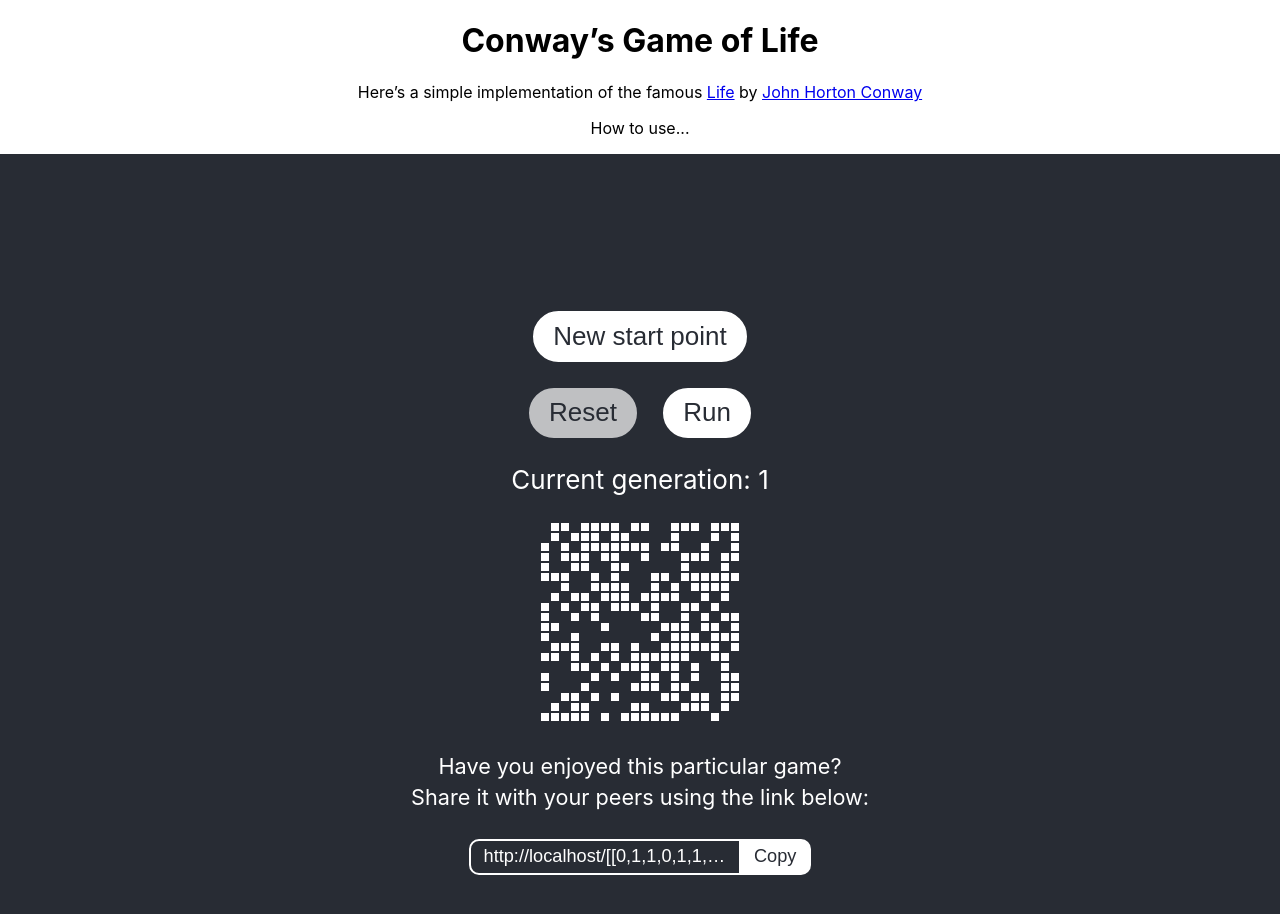
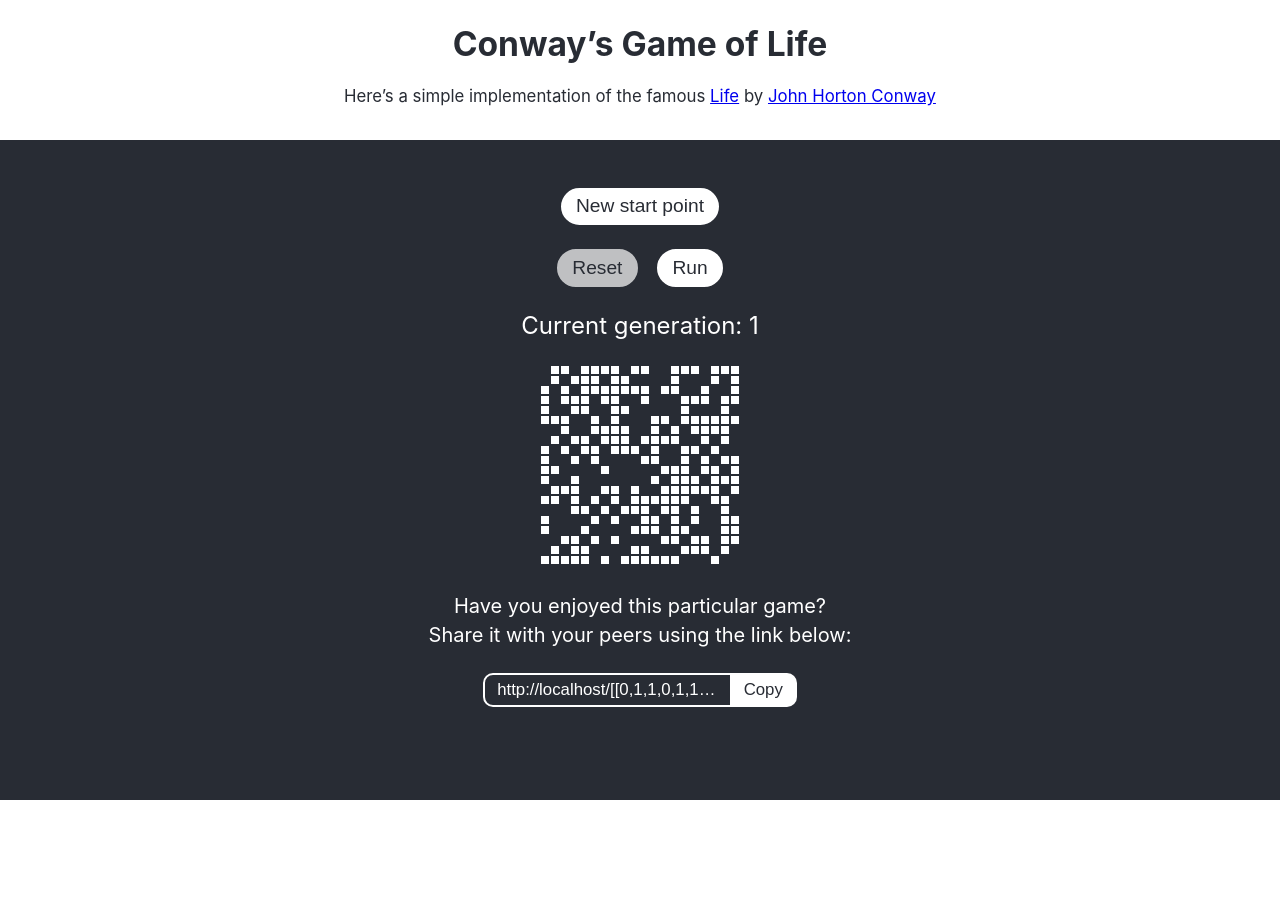
Before and after one commit to Raz666/game-of-life, a React (Create React App) app: page / in a window 1280 px wide. Shown: the top 914 px of the page. After the commit the page ends 800 px from the top, so only its background shows below. Built offline with nearby package versions, Linux system fonts and the light colour scheme.

Commit message:
clean code

```diff
--- a/src/App.scss
+++ b/src/App.scss
@@ -5,20 +5,34 @@ $common-size: 0.7em;
 $common-radius: 10px;
 $common-border: 2px solid $common-light;
 
-.App {
+.app {
   text-align: center;
+  min-height: 100vh;
+  display: flex;
+  flex-direction: column;
+  align-items: center;
+  background-color: $common-dark;
+  font-size: calc(8px + 2vmin);
+  color: white;
+
+  *:focus {
+    outline: none;
   }
 
-.App-header {
-  min-height: 100vh;
+  header {
+    width: 100%;
+    padding-bottom: 1em;
+    background-color: $common-light;
+    color: $common-dark;
+    font-size: 0.7em;
+  }
+
+  .game-field {
     padding: 1em;
     display: flex;
     flex-direction: column;
     align-items: center;
     justify-content: center;
-  background-color: $common-dark;
-  font-size: calc(10px + 2vmin);
-  color: white;
   }
 
   td {
@@ -43,7 +57,7 @@ button {
       cursor: pointer;
     }
 
-  &:disabled{
+    &:disabled {
       opacity: 0.7;
       cursor: not-allowed;
     }
@@ -51,7 +65,7 @@ button {
     &.toggle {
       margin: 0 0.5em;
       border-radius: 50px;
-    font-size: 1em;
+      font-size: 0.8em;
     }
 
     &.copy {
@@ -72,14 +86,10 @@ input:read-only {
 
     &:focus {
       background: #ffffff52;
-    // color: $common-dark;
     }
 
     &::selection {
       background: #6f747d;
     }
   }
-
-*:focus {
-  outline: none;
 }
--- a/src/App.tsx
+++ b/src/App.tsx
@@ -6,12 +6,11 @@ import Game from './components/Game';
 
 function App() {
   return (
-    <div className="App">
+    <div className="app">
       <header>
         <h1>Conway’s Game of Life</h1>
         <section>
           <p>Here’s a simple implementation of the famous <a href="https://en.wikipedia.org/wiki/Conway%27s_Game_of_Life" target="_blank" rel="noopener noreferrer">Life</a> by <a href="https://en.wikipedia.org/wiki/John_Horton_Conway" target="_blank" rel="noopener noreferrer">John Horton Conway</a></p>
-          <p>How to use...</p>
         </section>
       </header>
       <Router>
--- a/src/components/Game.tsx
+++ b/src/components/Game.tsx
@@ -6,15 +6,15 @@ type Params = {
   startPoint: string,
 };
 
-const startPointSize = 20; //prepare table to overflow instead if squish
+const startPointSize = 20;
 
 const Game: React.FC<RouteComponentProps<Params>> = ({ match }) => {
   let parsedUrl: Matrix | undefined;
-  let parseError: string;
+  let parseError = '';
   try {
     parsedUrl = match.params && match.params.startPoint && JSON.parse(match.params.startPoint)
   } catch {
-    parseError = 'There’s a typo in the starting point. Please make sure it looks like this: [[0,1,0],[0,1,0],[0,1,0]]'; //show it somewhere
+    parseError = 'There’s a typo in the link you’ve used. Please make sure it looks like this (mind all the brackets!): [[0,1,0],[0,1,0],[0,1,0]]';
   }
 
   const startPoint = parsedUrl ? parsedUrl : generateStartPoint(startPointSize, startPointSize);
@@ -56,30 +56,17 @@ const Game: React.FC<RouteComponentProps<Params>> = ({ match }) => {
     if (!paused) setup(newStartPoint ? newStartPoint : currentStartPoint);
   }
 
-  // useEffect(() => {
-  //   // console.log('generation', generation);
-
-  // }, [generation]);
-
-  // useEffect(() => {
-  //   // console.log('area', JSON.stringify(area));
-  //   // [[0,0,0,1,0],[1,0,1,0,1],[0,0,1,1,1],[0,1,0,0,0],[0,0,1,1,0]]
-  // }, [area]);
-
   useEffect(() => {
-    // console.log('newStartPoint', JSON.stringify(currentStartPoint));
-    // console.log('href', window.location.origin);
     setShareUrl(`${window.location.origin}/${JSON.stringify(currentStartPoint)}`);
   }, [currentStartPoint]);
 
   return (
-    <header className="App-header">
+    <div className="game-field">
+      {parseError ? <small><i>{parseError}</i></small> : ''}
       <section>
-        <div>
-          <p>
-            <button onClick={() => reset(generateStartPoint(startPointSize, startPointSize))} className="toggle">New start point</button>
-          </p>
-        </div>
+        <p>
+          <button onClick={() => reset(generateStartPoint(startPointSize, startPointSize))} className="toggle">New start point</button>
+        </p>
         <div>
           <button onClick={() => reset()} className="toggle" disabled={generation <= 1}>Reset</button>
           <button onClick={toggleTicking} className="toggle">{paused ? (generation > 1 ? 'Resume' : 'Run') : 'Pause'}</button>
@@ -102,7 +89,8 @@ const Game: React.FC<RouteComponentProps<Params>> = ({ match }) => {
             })}
           </tbody>
         </table>
-        : ''}
+        : ''
+      }
 
       <section>
         <p><small>Have you enjoyed this particular game? <br />Share it with your peers using the link below:</small></p>
@@ -111,7 +99,7 @@ const Game: React.FC<RouteComponentProps<Params>> = ({ match }) => {
           <button onClick={copyUrl} className="copy">Copy</button>
         </div>
       </section>
-    </header>
+    </div>
   );
 }
 
```
Also changed, not shown: src/setupTests.ts (deleted, +0 -5 lines), 1 other file (tests, documents, lock files or other folders). Lines whose indentation alone changed are shown as unchanged.
